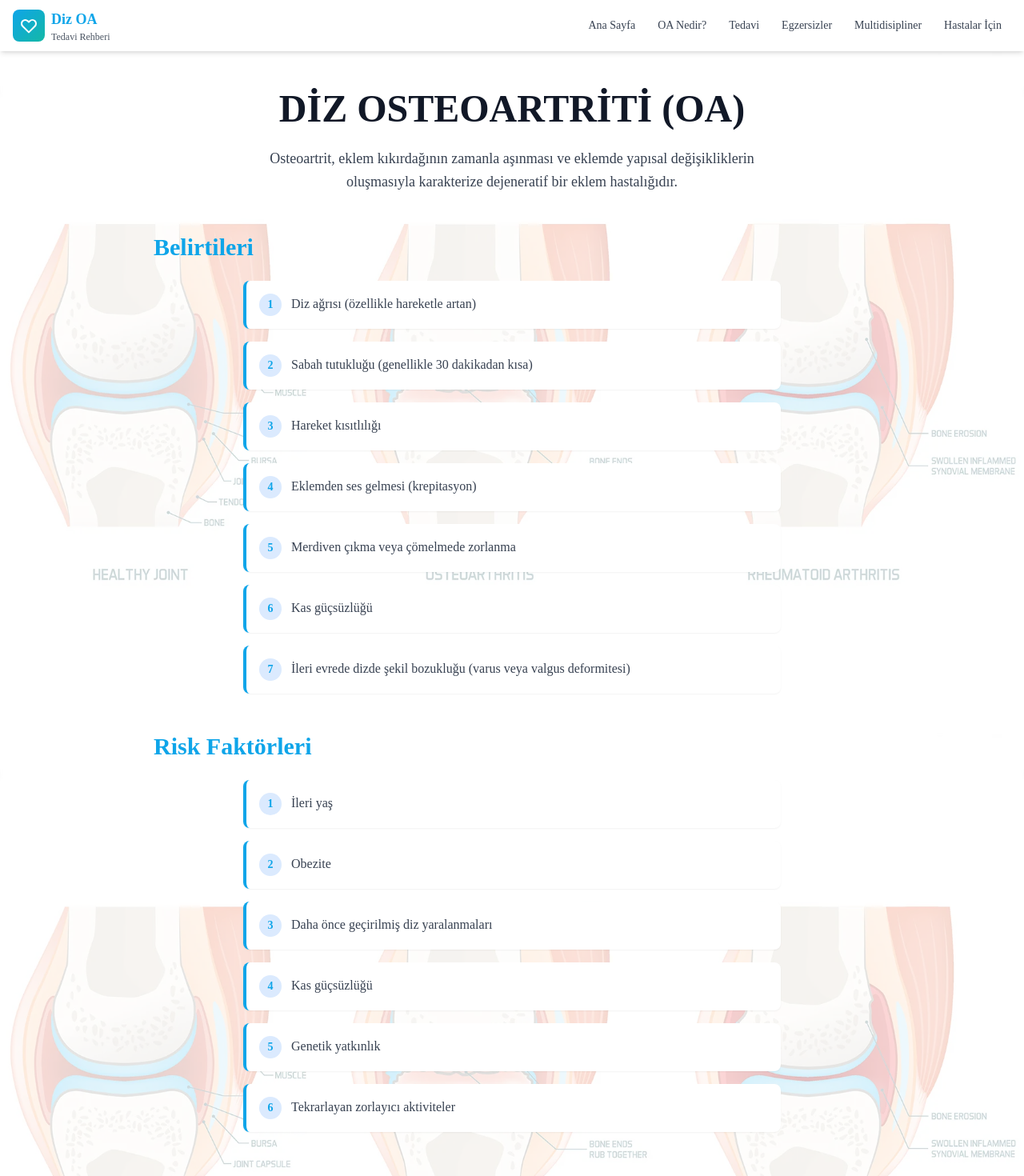
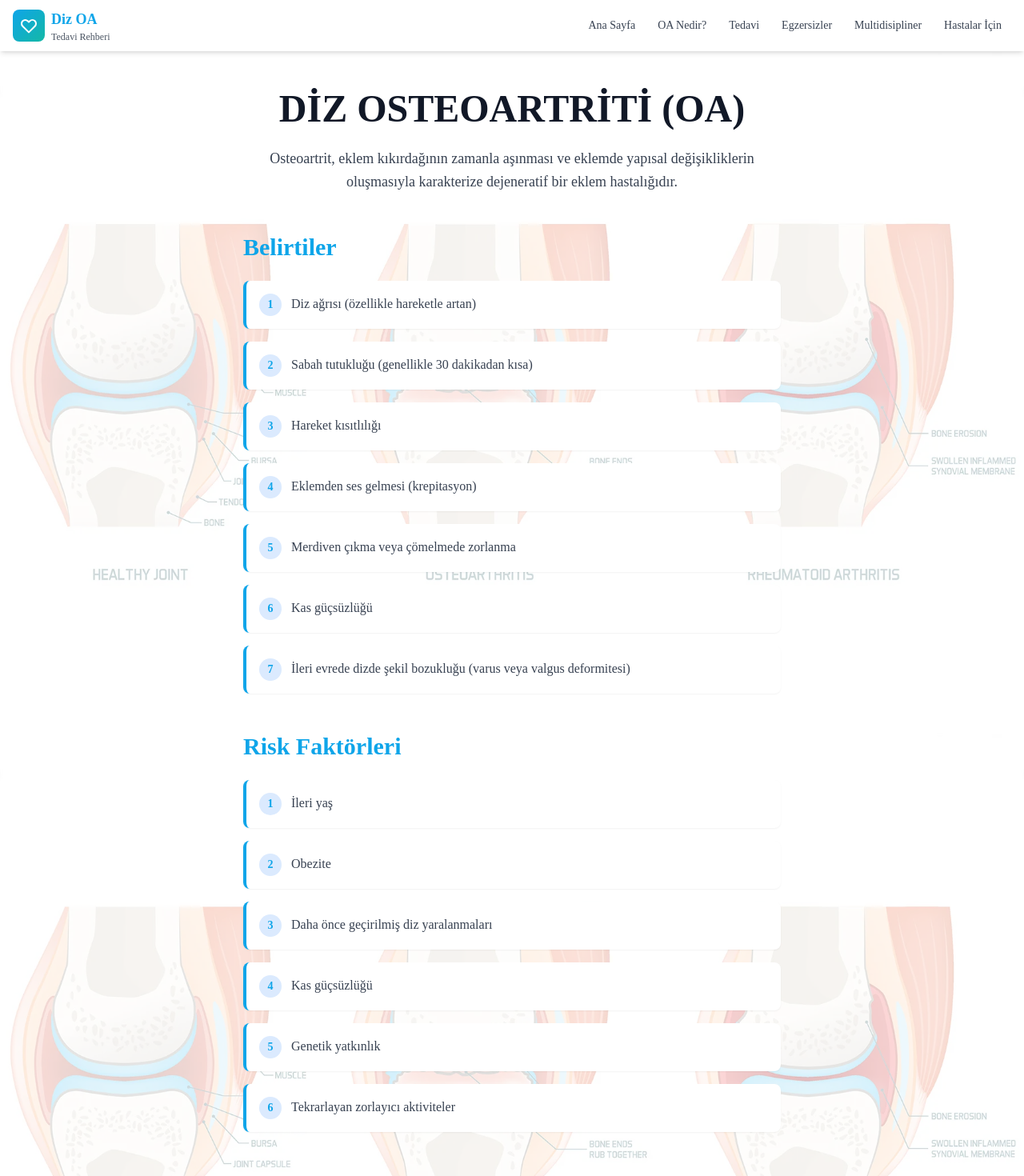
Before and after one commit to pat-0/diz-osteoartriti, a Next.js app: page /oa-nedir in a window 1280 px wide. Shown: the top 1470 px of the page at 80% size. Built offline with nearby package versions, Linux system fonts and the light colour scheme.

Commit message:
Hamburger menü düzeltmesi ve mobil menü tasarım iyileştirmesi + OA nedir sayfa düzenlemeleri

```diff
--- a/app/oa-nedir/page.tsx
+++ b/app/oa-nedir/page.tsx
@@ -14,10 +14,10 @@ export default function OaNedirPage() {
         </div>
 
         {/* Symptoms Section - From DOCX (2) */}
-        <section className="max-w-4xl mx-auto mb-12">
-          <h2 className="section-title">Belirtileri</h2>
+        <section className="max-w-2xl mx-auto mb-12">
+          <h2 className="section-title text-left">Belirtiler</h2>
 
-          <div className="max-w-2xl mx-auto space-y-4">
+          <div className="space-y-4">
             {[
               "Diz ağrısı (özellikle hareketle artan)",
               "Sabah tutukluğu (genellikle 30 dakikadan kısa)",
@@ -38,10 +38,10 @@ export default function OaNedirPage() {
         </section>
 
         {/* Risk Factors */}
-        <section className="max-w-4xl mx-auto mb-12">
-          <h2 className="section-title">Risk Faktörleri</h2>
+        <section className="max-w-2xl mx-auto mb-12">
+          <h2 className="section-title text-left">Risk Faktörleri</h2>
 
-          <div className="max-w-2xl mx-auto space-y-4">
+          <div className="space-y-4">
             {[
               "İleri yaş",
               "Obezite",
--- a/components/Header.tsx
+++ b/components/Header.tsx
@@ -1,6 +1,11 @@
+"use client";
+
 import Link from "next/link";
+import { useState } from "react";
 
 export default function Header() {
+  const [menuOpen, setMenuOpen] = useState(false);
+
   const navItems = [
     { name: "Ana Sayfa", href: "/" },
     { name: "OA Nedir?", href: "/oa-nedir" },
@@ -37,7 +42,7 @@ export default function Header() {
             </div>
           </Link>
 
-          {/* Navigation */}
+          {/* Desktop Navigation */}
           <nav className="hidden md:flex items-center space-x-1">
             {navItems.map((item) => (
               <Link
@@ -51,23 +56,53 @@ export default function Header() {
           </nav>
 
           {/* Mobile menu button */}
-          <button className="md:hidden p-2 rounded-md text-gray-700 hover:text-primary hover:bg-gray-50">
+          <button
+            className="md:hidden p-2 rounded-md text-gray-700 hover:text-primary hover:bg-gray-50"
+            onClick={() => setMenuOpen(!menuOpen)}
+          >
             <svg
               className="w-6 h-6"
               fill="none"
               stroke="currentColor"
               viewBox="0 0 24 24"
             >
+              {menuOpen ? (
+                <path
+                  strokeLinecap="round"
+                  strokeLinejoin="round"
+                  strokeWidth={2}
+                  d="M6 18L18 6M6 6l12 12"
+                />
+              ) : (
                 <path
                   strokeLinecap="round"
                   strokeLinejoin="round"
                   strokeWidth={2}
                   d="M4 6h16M4 12h16M4 18h16"
                 />
+              )}
             </svg>
           </button>
         </div>
       </div>
+
+      {/* Mobile Navigation */}
+      {menuOpen && (
+        <nav className="md:hidden border-t border-gray-100 bg-white/95 backdrop-blur-sm shadow-lg">
+          <div className="container mx-auto px-4 py-3 space-y-1">
+            {navItems.map((item) => (
+              <Link
+                key={item.href}
+                href={item.href}
+                className="flex items-center px-4 py-3 text-sm font-medium text-gray-700 hover:text-white hover:bg-gradient-to-r hover:from-primary hover:to-accent rounded-lg transition-all duration-200"
+                onClick={() => setMenuOpen(false)}
+              >
+                {item.name}
+              </Link>
+            ))}
+          </div>
+        </nav>
+      )}
     </header>
   );
 }
```
Lines whose indentation alone changed are shown as unchanged.
